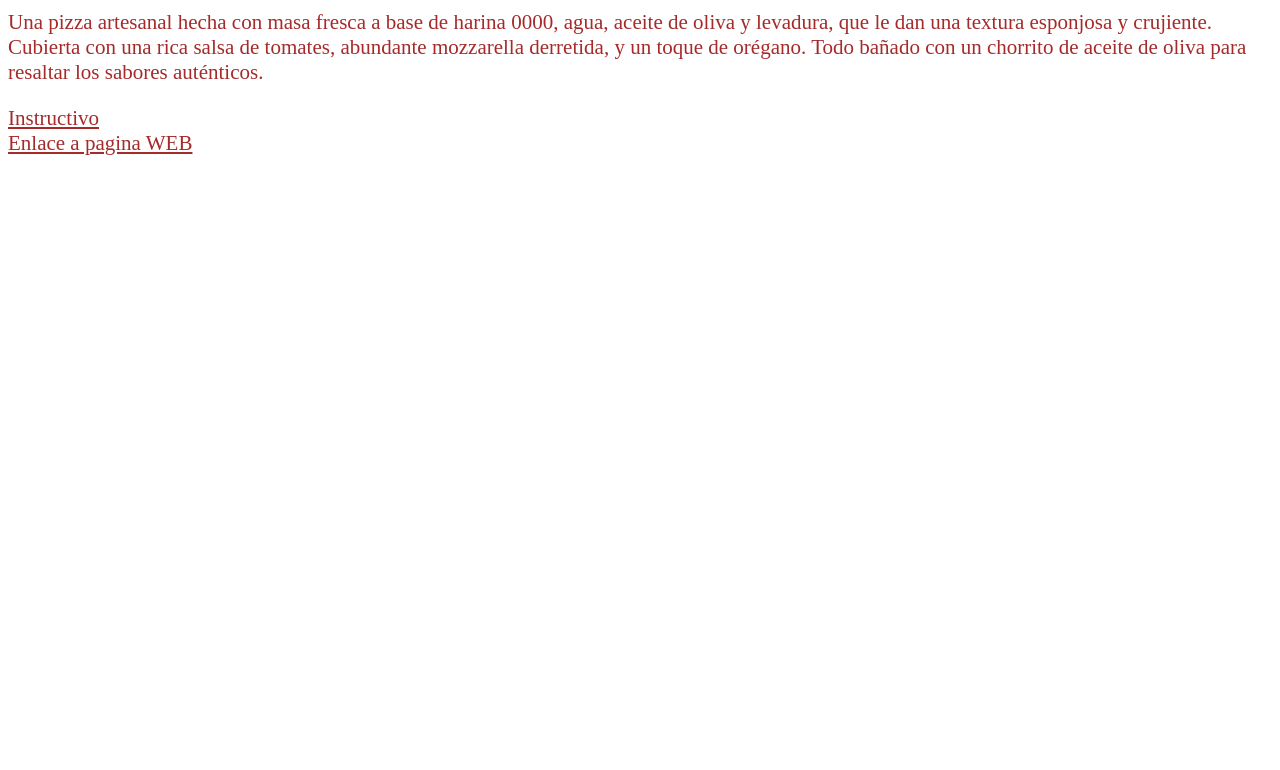
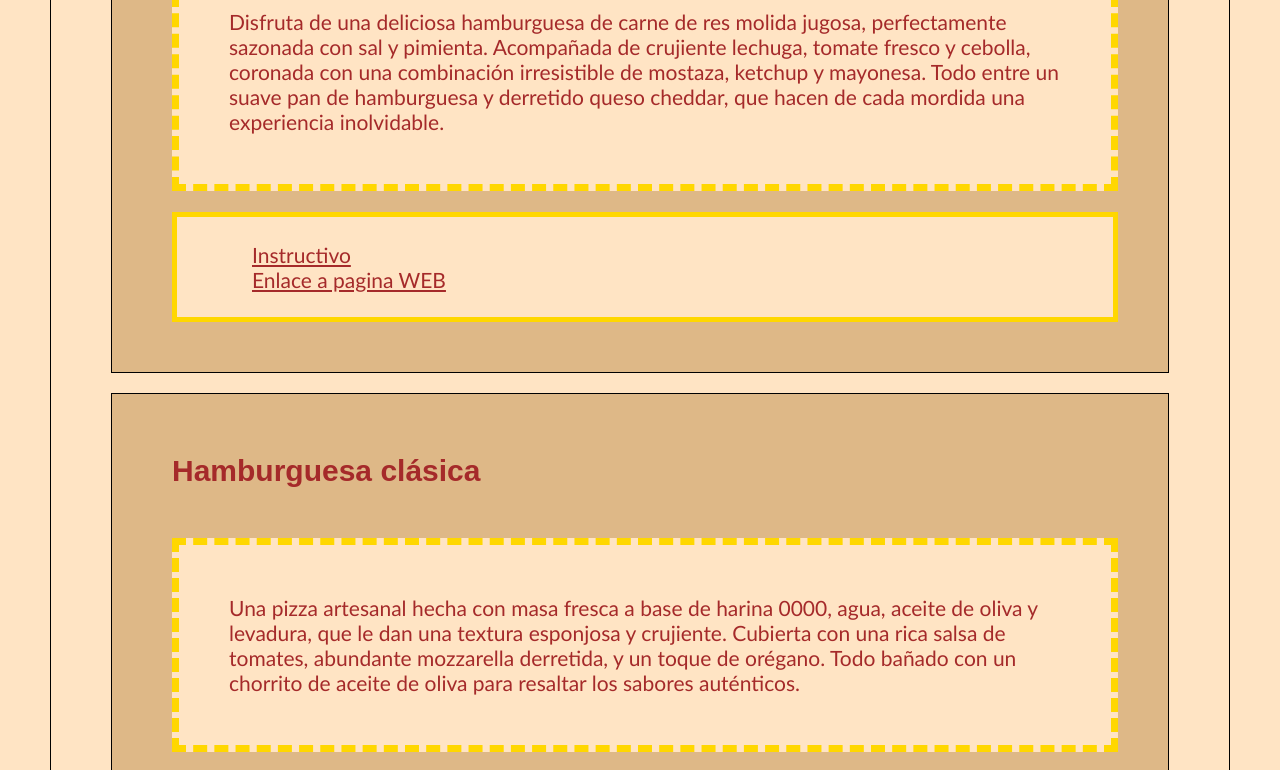
Before and after one commit to Wenci77/PotreroGRa2, a plain HTML site: page index.html in a window 1280 px wide. Shown: the part 304-1074 px from the top of the page. Before the commit the page ends 800 px from the top, so only its background shows below. Drawn offline with Linux system fonts and the light colour scheme.

Commit message:
Cambios styles border margin y padding

```diff
--- a/index.html
+++ b/index.html
@@ -4,23 +4,32 @@
     <meta charset="UTF-8">
     <meta name="viewport" content="width=device-width, initial-scale=1.0">
     <link rel="stylesheet" href="public/css/Styles.css">
-    <title>Tarea 2</title>
+    <title>Tarea 3</title>
 </head>
 <body>
-    <div class="Comida1">
+    <div class="cuerpo">
+        <div class="comida1">
             <h2 class="titulosSecundarios">Pizza</h2>
             <p>Disfruta de una deliciosa hamburguesa de carne de res molida jugosa, perfectamente sazonada con sal y pimienta. Acompañada de crujiente lechuga, tomate fresco y cebolla, coronada con una combinación irresistible de mostaza, ketchup y mayonesa. Todo entre un suave pan de hamburguesa y derretido queso cheddar, que hacen de cada mordida una experiencia inolvidable.</p>
+
+            <div class="enlaces">
                 <a href="public/views/pizza.html">Instructivo</a>
                 <br>
                 <a href="https://www.clarin.com/recetas/platos-principales/pizza-facil-y-casera_7_WXTHQ1fWc8.html?srsltid=AfmBOoqtyzldvHdMUZkK3ZXjtFj3Vtml0DWodP8WiuXEyvsjoMWyZFnj">Enlace a pagina WEB</a>
             </div>
+        </div>
 
-    <div class="Comida2">
+        <div class="comida2">
             <h2 class="titulosSecundarios">Hamburguesa clásica</h2>
             <p>Una pizza artesanal hecha con masa fresca a base de harina 0000, agua, aceite de oliva y levadura, que le dan una textura esponjosa y crujiente. Cubierta con una rica salsa de tomates, abundante mozzarella derretida, y un toque de orégano. Todo bañado con un chorrito de aceite de oliva para resaltar los sabores auténticos.</p>
+
+            <div class="enlaces">
                 <a href="public/views/hamburguesa.html">Instructivo</a>
                 <br>
                 <a href="https://es.tastemade.com/videos/hamburguesa-clasica/">Enlace a pagina WEB</a>
             </div>
+
+        </div>
+    </div>
 </body>
 </html>
--- a/public/css/Styles.css
+++ b/public/css/Styles.css
@@ -1,18 +1,93 @@
+body{
+    background-color:bisque;
+    border: 1px solid black;
+    margin: 50px;
+    padding: 40px;
+}
+
 #titulos{
     font-size: 42px;
+    font-family: Verdana;
+    border: none;
+    margin: 50px;
+    padding: none;
 }
 
 .titulosSecundarios{
     font-size: 30px;
-    color:cadetblue;
+    font-family: Arial;
+    color:brown;
+    border: none;
+    margin: 50px;
+    padding: none;
 }
 
 ol, ul{
     font-size: 21px;
     color: chocolate;
+    font-family: 'Lucida Sans';
+    border: 7px dashed gold;
+    margin: 50px;
+    padding: 40px;
 }
 
-p , a{
+p {
     font-size: 21px;
+    font-family: 'Trebuchet MS';
     color:brown;
+    border: 7px dashed gold;
+    padding: 50px;
+    margin-left: 50px;
+    background-color:bisque;
+
 }
+
+a{
+    font-size: 21px;
+    font-family: 'Trebuchet MS';
+    color:brown;
+    border: none;
+    padding: none;
+    margin-left: 50px;
+}
+
+.fotos{
+    border: 1px solid black;
+    padding: none;
+    margin-left: 50px;
+}
+
+iframe{
+    border: 2px solid black;
+    padding: none;
+    margin-left: 50px;
+}
+
+.comida1{
+    border: 1px black solid;
+    padding: 10px 50px 50px 10px;
+    margin-bottom: 20px;
+    background-color: burlywood;
+}
+
+.comida2{
+    border: 1px black solid;
+    padding: 10px 50px 50px 10px;
+    margin-bottom: 30px;
+    background-color: burlywood;
+
+}
+
+.enlaces{
+    border: 1px solid black;
+    border: 5px solid gold;
+    padding: 25px;
+    margin-left: 50px;
+    background-color:bisque;
+}
+
+.cuerpo{
+    border: none;
+    padding: 20px;
+    margin: none;
+}
```
Lines whose indentation alone changed are shown as unchanged.
